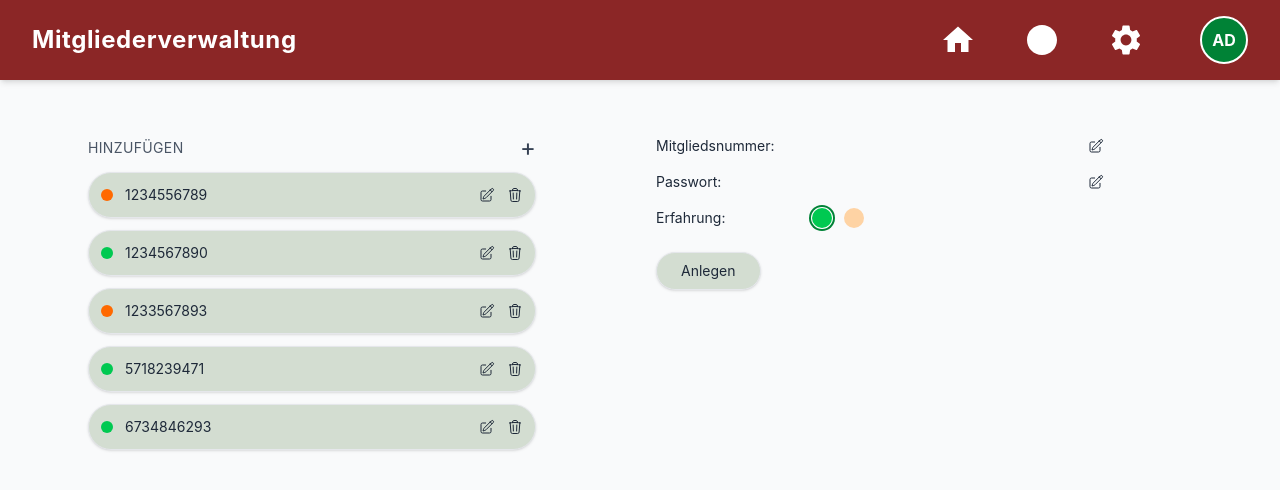
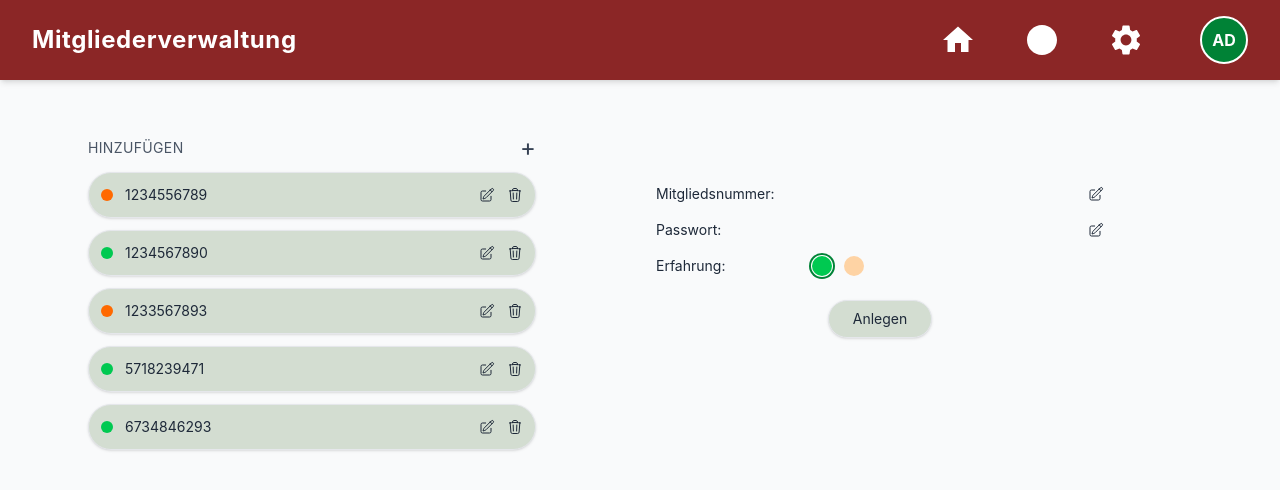
Before and after one commit to trini2006/tierheim, a Vue app in the folder frontend/: page /admin/mitglieder in a window 1280 px wide. Shown: the top 490 px of the page. Built offline with nearby package versions, Linux system fonts and the light colour scheme.

Commit message:
mitgliedervue struktur & aufbau passen

```diff
--- a/frontend/src/views/admin/hauptseiten/mitglieder.vue
+++ b/frontend/src/views/admin/hauptseiten/mitglieder.vue
@@ -54,7 +54,8 @@
     </div>
 
     <!-- RECHTER BEREICH: Mitglied bearbeiten / anlegen -->
-    <div class="w-full max-w-md mx-auto md:mx-0 mt-8 md:mt-0">
+    <!-- md:mt-12 schiebt den Container auch auf Tablet/Desktop etwas nach unten (vorher md:mt-0) -->
+    <div class="w-full max-w-md mx-auto md:mx-0 mt-8 md:mt-12">
       <div class="space-y-4">
         <!-- Mitgliedsnummer -->
         <div class="flex items-center gap-2">
@@ -117,13 +118,15 @@
           ></button>
         </div>
 
-        <!-- Anlegen Button -->
+        <!-- Anlegen Button: flex + justify-center zentriert den Button horizontal im rechten Container -->
+        <div class="flex justify-center">
           <button
             @click="anlegen"
             class="mt-2 px-6 py-2 rounded-full bg-[#D3DDD1] border border-gray-200 shadow-sm text-sm text-gray-800 hover:bg-[#c2cebf] transition-colors"
           >
             Anlegen
           </button>
+        </div>
       </div>
     </div>
   </div>
```
Lines whose indentation alone changed are shown as unchanged.
